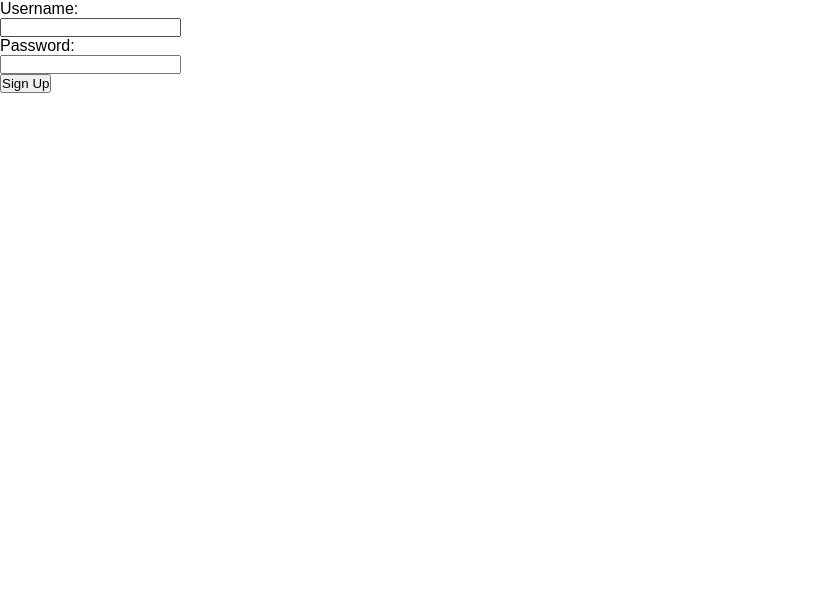
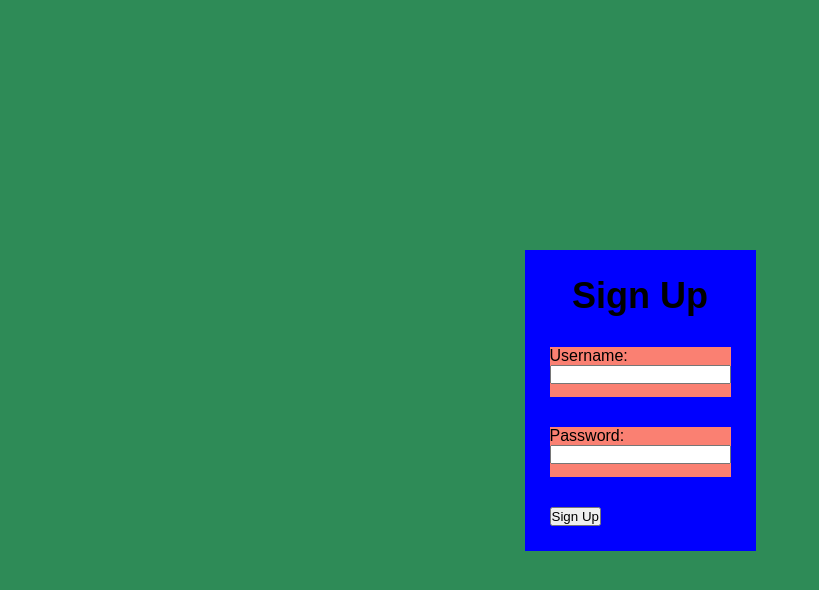
Before and after one commit to tcheng9/OdinBook, a React (Create React App) app in the folder frontend-odinbook/: page /signup in a window 1280 px wide. Shown: the top 590 px of the page, without its empty margins (0-819 px from the left). Built offline with nearby package versions, Linux system fonts and the light colour scheme.

Commit message:
working on signup form css

```diff
--- a/frontend-odinbook/src/components/css/signup.css
+++ b/frontend-odinbook/src/components/css/signup.css
@@ -4,3 +4,31 @@
     box-sizing:border-box;
     font-family: sans-serif;
 }
+
+
+.signup-form{
+    display:flex;
+    justify-content: center;
+    align-items: center;
+    min-height:100vh;
+    background-color: seagreen;
+}
+
+.form-wrapper{
+    background-color:blue;
+    margin:25px;
+    padding:25px;
+}
+
+.form-title{
+    font-size:36px;
+    text-align:center;
+
+}
+
+.input-wrapper{
+    width:100%;
+    height:50px;
+    background-color: salmon;
+    margin:30px 0;
+}
--- a/frontend-odinbook/src/components/signup.js
+++ b/frontend-odinbook/src/components/signup.js
@@ -50,13 +50,19 @@ function Signup(){
 
 
     return (
-        <div>
-        <form id = "signup">
+        <div className = "signup-form" >
+            <form className = "form-wrapper" id = "signup">
+                <h1 className = "form-title"> Sign Up </h1>
+                <div className = "input-wrapper">
                     <label htmlFor = "username"> Username: </label> <br/>
                     <input onChange={(e) => handle(e)} value = {data.username} type = "text"  id = "username" name = "username"/> <br/>
 
+                </div>
+
+                <div className = "input-wrapper">
                     <label htmlFor = "password"> Password: </label> <br/>
                     <input onChange={(e) => handle(e)} value = {data.password} type = "text" id = "password" name = "password"/> <br/>
+                </div>
 
                 <button onClick = {signupSubmit}> Sign Up </button>
             </form>
```
Lines whose indentation alone changed are shown as unchanged.
